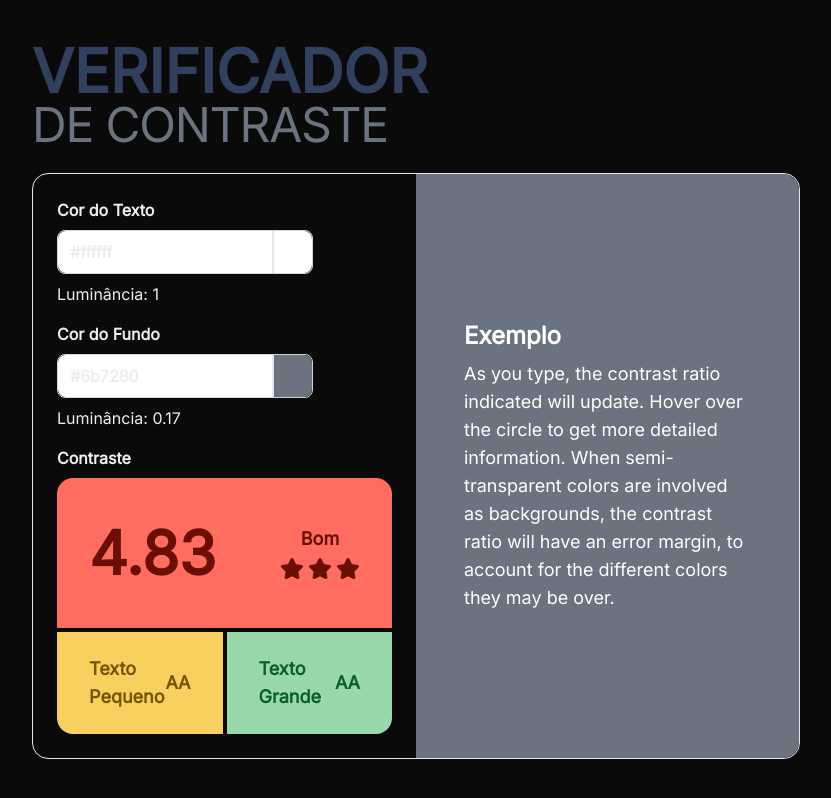
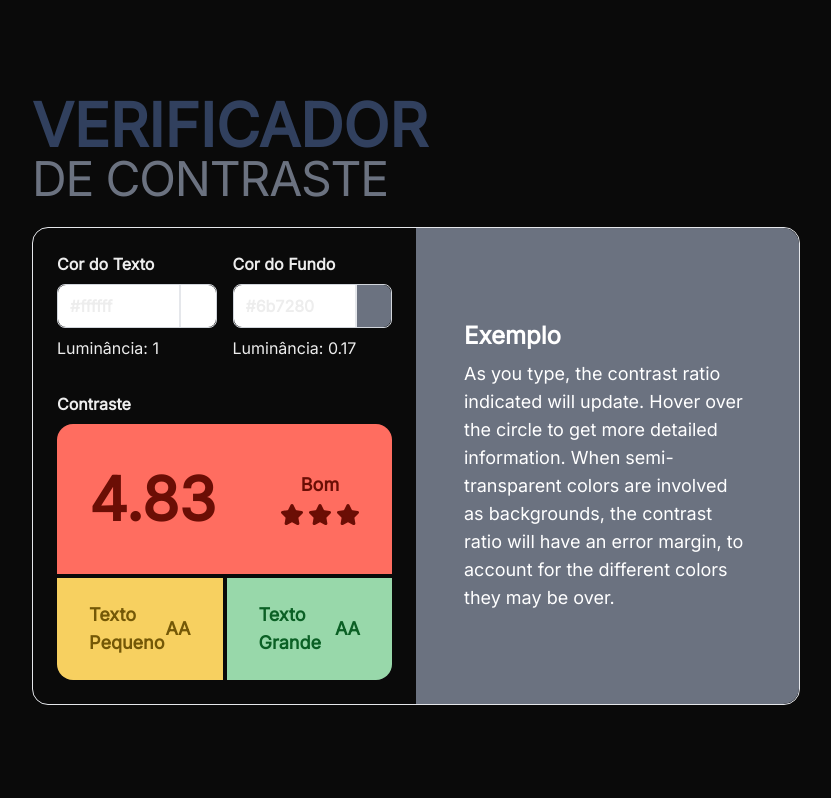
Before and after one commit to lucaskevyn/verificador-contraste, a Next.js app: page / in a window 1280 px wide. Shown: the whole page, without its empty margins (224-1055 px from the left). Built offline with nearby package versions, Linux system fonts and the light colour scheme.

Commit message:
style: ajustes

```diff
--- a/app/components/Seletor.tsx
+++ b/app/components/Seletor.tsx
@@ -10,7 +10,7 @@ export default function Seletor({ titulo, nome, cor, lum, onChange }: SeletorPro
   return (
     <div className="flex flex-col gap-2">
       <span className="font-bold">{titulo}</span>
-      <div className='group flex w-64 h-11 border border-gray-300 rounded-lg focus-within:border-lime-600 hover:border-lime-600'>
+      <div className='group flex h-11 border border-gray-300 rounded-lg focus-within:border-lime-600 hover:border-lime-600'>
         <input type='text' name={nome} className='h-full w-full pl-3 rounded-l-lg focus:outline-none' onChange={onChange} value={cor} />
         <input type='color' name={nome} className='h-full w-12 cursor-pointer border-l-2 rounded-r-lg' onChange={onChange} value={cor} />
       </div>
--- a/app/page.tsx
+++ b/app/page.tsx
@@ -49,9 +49,11 @@ export default function Home() {
       <div className="flex flex-col w-3/5 gap-6 font-bold">
         <h1 className="w-full text-6xl flex flex-col text-azulTexto">VERIFICADOR<br /> <span className="text-5xl font-normal tracking-tight text-azulClaroTexto">DE CONTRASTE</span></h1>
         <div className="flex rounded-2xl border">
-          <div className="flex flex-col w-1/2 p-6 gap-4">
-            <Seletor titulo='Cor do Texto' nome='texto' cor={cores.texto} lum={lumTexto} onChange={mudarCor} />
-            <Seletor titulo='Cor do Fundo' nome='fundo' cor={cores.fundo} lum={lumFundo} onChange={mudarCor} />
+          <div className="flex flex-col w-1/2 p-6 gap-8">
+            <div className="flex gap-4">
+              <Seletor titulo='Cor do Texto' nome='texto' cor={cores.texto} lum={lumTexto} onChange={mudarCor} />
+              <Seletor titulo='Cor do Fundo' nome='fundo' cor={cores.fundo} lum={lumFundo} onChange={mudarCor} />
+            </div>
             <div className="flex flex-col gap-2">
               <span className="">Contraste</span>
               <div className="flex flex-col h-64 gap-1  text-lg">
```
